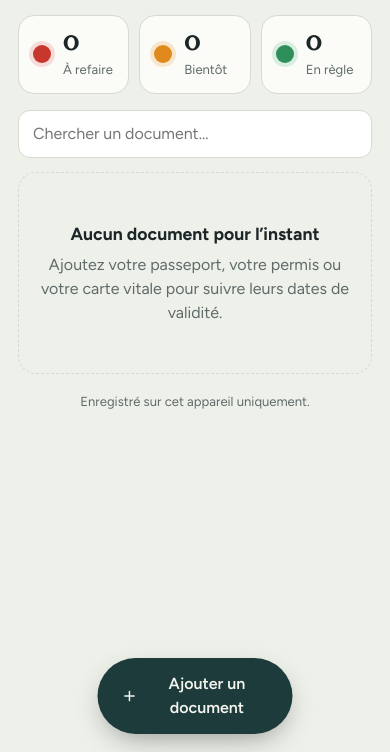
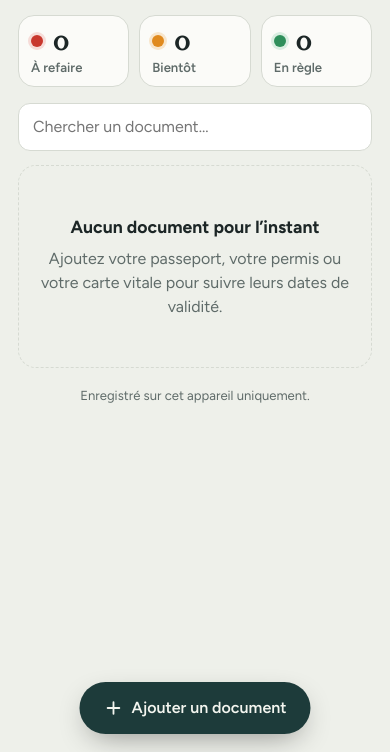
Before and after one commit to prevostdylan89-cmd/mes-papiers, a plain HTML site: page index.html in a window 390 px wide. Shown: the part 92-844 px from the top of the page. Drawn offline with Linux system fonts and the light colour scheme.

Commit message:
Add files via upload

```diff
--- a/index.html
+++ b/index.html
@@ -5,6 +5,12 @@
 <meta name="viewport" content="width=device-width, initial-scale=1, viewport-fit=cover">
 <meta name="theme-color" content="#1d3b3a">
 <title>Mes papiers</title>
+<link rel="manifest" href="manifest.json">
+<link rel="icon" type="image/png" sizes="192x192" href="icon-192.png">
+<link rel="apple-touch-icon" href="icon-192.png">
+<meta name="mobile-web-app-capable" content="yes">
+<meta name="apple-mobile-web-app-capable" content="yes">
+<meta name="apple-mobile-web-app-title" content="Mes papiers">
 <link rel="preconnect" href="https://fonts.googleapis.com">
 <link rel="preconnect" href="https://fonts.gstatic.com" crossorigin>
 <link href="https://fonts.googleapis.com/css2?family=Young+Serif&family=Figtree:wght@400;500;600;700&display=swap" rel="stylesheet">
@@ -64,9 +70,13 @@ h1{font-family:"Young Serif",Georgia,serif;font-weight:400;font-size:clamp(2rem,
 
 /* signal: the three counters */
 .signal{display:grid;grid-template-columns:repeat(3,1fr);gap:10px;margin-bottom:16px}
-.sig{border:1px solid var(--line);background:var(--card);border-radius:16px;padding:12px 14px;text-align:left;display:flex;align-items:center;gap:12px;transition:border-color .15s,background .15s}
-.sig .n{font-family:"Young Serif",Georgia,serif;font-size:1.7rem;line-height:1}
-.sig .l{font-size:.82rem;color:var(--muted);line-height:1.2}
+.sig{border:1px solid var(--line);background:var(--card);border-radius:16px;padding:12px 12px 11px;text-align:left;display:flex;flex-direction:column;align-items:flex-start;gap:6px;min-width:0;transition:border-color .15s,background .15s}
+.sig .top{display:flex;align-items:center;gap:10px}
+.sig .dot{width:12px;height:12px}
+.sig .dot.red{box-shadow:0 0 0 3px var(--red-soft)}.sig .dot.orange{box-shadow:0 0 0 3px var(--orange-soft)}.sig .dot.green{box-shadow:0 0 0 3px var(--green-soft)}
+.sig .n{font-family:"Young Serif",Georgia,serif;font-size:1.65rem;line-height:1;font-variant-numeric:tabular-nums}
+.sig .l{font-size:.82rem;font-weight:600;color:var(--muted);line-height:1.15;white-space:nowrap;overflow:hidden;text-overflow:ellipsis;max-width:100%}
+@media (min-width:560px){.sig{flex-direction:row;align-items:center;gap:12px;padding:14px 16px}.sig .top{gap:12px}.sig .l{font-size:.9rem}}
 .sig[aria-pressed="true"]{border-color:var(--ink)}
 .sig[data-s="red"][aria-pressed="true"]{background:var(--red-soft)}
 .sig[data-s="orange"][aria-pressed="true"]{background:var(--orange-soft)}
@@ -96,8 +106,8 @@ h1{font-family:"Young Serif",Georgia,serif;font-weight:400;font-size:clamp(2rem,
 .empty{text-align:center;padding:48px 20px;border:1.5px dashed var(--line);border-radius:18px;color:var(--muted)}
 .empty strong{display:block;color:var(--ink);font-size:1.1rem;margin-bottom:6px}
 
-.fab{position:fixed;left:50%;transform:translateX(-50%);bottom:calc(18px + env(safe-area-inset-bottom,0px));background:var(--brand);color:var(--brand-ink);border:0;border-radius:999px;padding:14px 24px;font-weight:600;box-shadow:0 10px 30px -10px rgba(0,0,0,.45);display:flex;align-items:center;gap:8px;z-index:5}
-.fab svg{width:20px;height:20px}
+.fab{white-space:nowrap;font-size:1rem;position:fixed;left:50%;transform:translateX(-50%);bottom:calc(18px + env(safe-area-inset-bottom,0px));background:var(--brand);color:var(--brand-ink);border:0;border-radius:999px;padding:14px 24px;font-weight:600;box-shadow:0 10px 30px -10px rgba(0,0,0,.45);display:flex;align-items:center;gap:8px;z-index:5}
+.fab svg{width:20px;height:20px;flex:none}
 
 .note{font-size:.82rem;color:var(--muted);margin-top:18px;text-align:center}
 
@@ -158,9 +168,9 @@ legend{font-weight:600;font-size:.88rem;padding:0 6px}
   </header>
 
   <div class="signal" role="group" aria-label="Filtrer par pastille">
-    <button class="sig" data-s="red" aria-pressed="false"><span class="dot red"></span><span><span class="n" id="cRed">0</span><br><span class="l">À refaire</span></span></button>
-    <button class="sig" data-s="orange" aria-pressed="false"><span class="dot orange"></span><span><span class="n" id="cOrange">0</span><br><span class="l">Bientôt</span></span></button>
-    <button class="sig" data-s="green" aria-pressed="false"><span class="dot green"></span><span><span class="n" id="cGreen">0</span><br><span class="l">En règle</span></span></button>
+    <button class="sig" data-s="red" aria-pressed="false"><span class="top"><span class="dot red"></span><span class="n" id="cRed">0</span></span><span class="l">À refaire</span></button>
+    <button class="sig" data-s="orange" aria-pressed="false"><span class="top"><span class="dot orange"></span><span class="n" id="cOrange">0</span></span><span class="l">Bientôt</span></button>
+    <button class="sig" data-s="green" aria-pressed="false"><span class="top"><span class="dot green"></span><span class="n" id="cGreen">0</span></span><span class="l">En règle</span></button>
   </div>
 
   <input class="search" id="search" type="search" placeholder="Chercher un document…" aria-label="Chercher un document">
@@ -458,6 +468,10 @@ setInterval(()=>{ if(document.visibilityState==="visible") render(); }, 60*60*10
 document.addEventListener("visibilitychange",()=>{ if(document.visibilityState==="visible") render(); });
 
 initBackend();
+
+if("serviceWorker" in navigator && location.protocol==="https:"){
+  window.addEventListener("load",()=>{ navigator.serviceWorker.register("sw.js").catch(()=>{}); });
+}
 })();
 </script>
 </body>
--- /dev/null
+++ b/sw.js
@@ -0,0 +1,22 @@
+const CACHE = "mes-papiers-v2";
+const SHELL = ["./", "./index.html", "./manifest.json", "./icon-192.png", "./icon-512.png"];
+
+self.addEventListener("install", e => {
+  e.waitUntil(caches.open(CACHE).then(c => c.addAll(SHELL)).then(() => self.skipWaiting()));
+});
+self.addEventListener("activate", e => {
+  e.waitUntil(caches.keys().then(keys => Promise.all(keys.filter(k => k !== CACHE).map(k => caches.delete(k)))).then(() => self.clients.claim()));
+});
+// Réseau d'abord (pour recevoir les mises à jour), cache si hors ligne
+self.addEventListener("fetch", e => {
+  if (e.request.method !== "GET") return;
+  e.respondWith(
+    fetch(e.request).then(res => {
+      if (res.ok && (e.request.url.startsWith(self.location.origin) || e.request.url.includes("fonts.g"))) {
+        const copy = res.clone();
+        caches.open(CACHE).then(c => c.put(e.request, copy));
+      }
+      return res;
+    }).catch(() => caches.match(e.request).then(r => r || caches.match("./index.html")))
+  );
+});
```
Also changed, not shown: icon-192.png (added), icon-512.png (added), icon-maskable-512.png (added), manifest.json (added).
